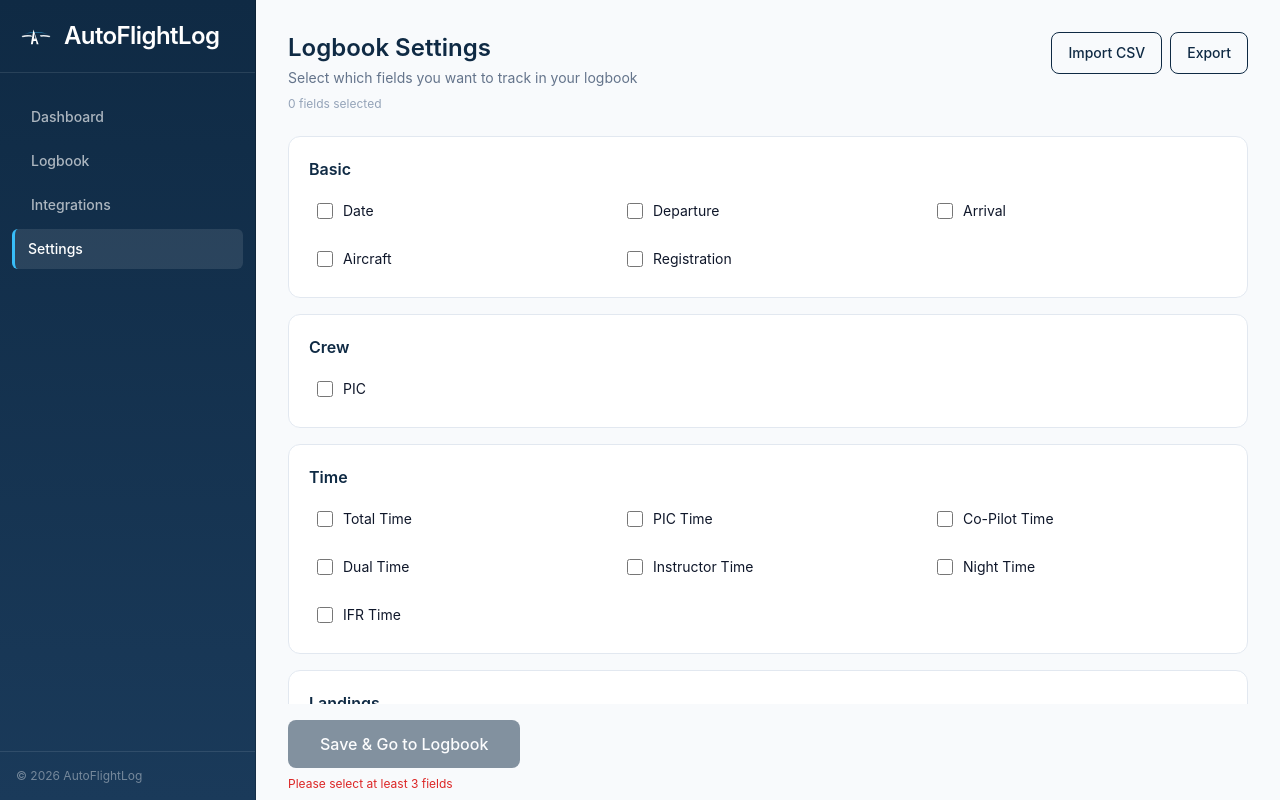
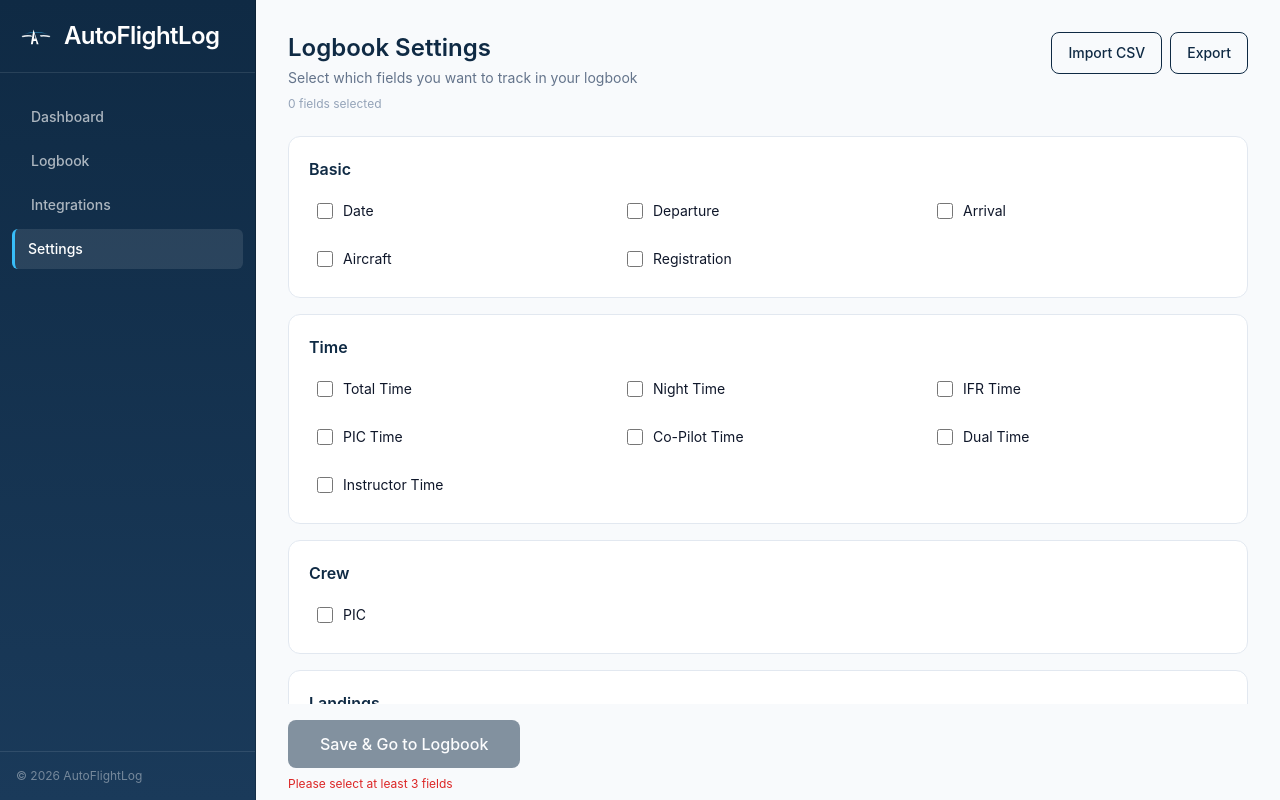
Before and after one commit to erhymo/autoflightlog, a Next.js app: page /app/me in a window 1280 px wide. Built offline with nearby package versions, Linux system fonts and the light colour scheme; no server answers; the database is empty; sample sign-in values are in the browser's storage.

Commit message:
Align EASA template, default view and logbook layout

```diff
--- a/src/app/(app)/app/logbook/page.tsx
+++ b/src/app/(app)/app/logbook/page.tsx
@@ -1,11 +1,12 @@
 "use client";
 
-import { useEffect, useState } from "react";
+import { useEffect, useMemo, useState } from "react";
 import { useRouter } from "next/navigation";
 import { listEntries, upsertEntry, getView, deleteEntry } from "@/lib/repo/firestoreRepos";
 import { LogbookEntry, ViewDefinition } from "@/types/domain";
 import { FIELD_CATALOG } from "@/types/fieldCatalog";
 import { getPrefillValuesForNewEntry } from "@/lib/suggestions/logbookDefaults";
+import { EASA_LOGBOOK_LAYOUT } from "@/lib/layouts/easaLogbookLayout";
 
 function nowIso() {
   return new Date().toISOString();
@@ -64,6 +65,37 @@
     await refresh();
   }
 
+	  // Determine which fields are currently active/visible according to the view
+	  const activeFieldIds = useMemo(() => {
+	    const ids = new Set<string>();
+	    if (view?.columns && view.columns.length > 0) {
+	      for (const col of view.columns) ids.add(col.fieldId);
+	    } else if (view?.visibleFields && view.visibleFields.length > 0) {
+	      for (const id of view.visibleFields) ids.add(id);
+	    }
+	    // Fallback: if nothing is configured, fall back to all known fields
+	    if (ids.size === 0) {
+	      for (const f of FIELD_CATALOG) ids.add(f.id);
+	    }
+	    return ids;
+	  }, [view]);
+
+	  // Build EASA-style layout filtered by the active fields
+	  const displayedGroups = useMemo(() => {
+	    return EASA_LOGBOOK_LAYOUT
+	      .map((group) => {
+	        const cols = group.columns.filter((col) => activeFieldIds.has(col.fieldId));
+	        if (cols.length === 0) return null;
+	        return { ...group, columns: cols };
+	      })
+	      .filter(Boolean) as typeof EASA_LOGBOOK_LAYOUT;
+	  }, [activeFieldIds]);
+
+	  const flatColumns = useMemo(
+	    () => displayedGroups.flatMap((g) => g.columns),
+	    [displayedGroups]
+	  );
+
 	  if (loading) {
 	    return (
 	      <div className="p-6">
@@ -86,7 +118,7 @@
 	    );
 	  }
 
-  if (!view || !view.columns || view.columns.length === 0) {
+	  if (displayedGroups.length === 0) {
 	    return (
 	      <div className="p-6 md:p-8">
 	        <h1 className="text-2xl font-semibold mb-4" style={{ color: "var(--aviation-blue)" }}>
@@ -96,11 +128,11 @@
 	          className="rounded-xl border p-6"
 	          style={{
 	            backgroundColor: "#FEF3C7",
-            borderColor: "var(--status-pending)"
+	            borderColor: "var(--status-pending)",
 	          }}
 	        >
 	          <p className="font-medium" style={{ color: "#92400E" }}>
-            Configure your logbook first. Go to{" "}
+	            No fields are selected for your logbook view. Go to{" "}
 	            <a
 	              href="/app/me"
 	              className="underline font-semibold hover:no-underline"
@@ -108,15 +140,12 @@
 	            >
 	              Settings
 	            </a>{" "}
-            to select fields.
+	            to choose which fields to show.
 	          </p>
 	        </div>
 	      </div>
 	    );
 	  }
-
-  // Sort columns by order
-  const sortedColumns = [...view.columns].sort((a, b) => a.order - b.order);
 
   return (
     <div className="p-6 md:p-8">
@@ -144,52 +173,76 @@
 	        className="rounded-xl border overflow-hidden shadow-sm"
 	        style={{
 	          backgroundColor: "var(--bg-card)",
-          borderColor: "var(--border-default)"
+	          borderColor: "var(--border-default)",
 	        }}
 	      >
 	        <div className="overflow-x-auto">
 	          <table className="w-full text-sm">
 	            <thead style={{ backgroundColor: "var(--bg-primary)" }}>
+	              {/* Top header row: group labels */}
 	              <tr className="border-b" style={{ borderColor: "var(--border-default)" }}>
-                {sortedColumns.map((col) => {
-                  const field = FIELD_CATALOG.find((f) => f.id === col.fieldId || f.key === col.fieldId);
-                  return (
 	                <th
-                      key={col.fieldId}
+	                  className="text-left px-3 py-3 font-semibold text-xs uppercase tracking-wide"
+	                  style={{ color: "var(--text-secondary)", width: 40 }}
+	                  rowSpan={2}
+	                >
+	                  #
+	                </th>
+	                {displayedGroups.map((group) => (
+	                  <th
+	                    key={group.id}
+	                    colSpan={group.columns.length}
+	                    rowSpan={group.columns.length > 1 ? 1 : 2}
 	                    className="text-left px-4 py-3 font-semibold text-xs uppercase tracking-wide"
-                      style={{
-                        width: col.width,
-                        color: "var(--text-secondary)"
-                      }}
+	                    style={{ color: "var(--text-secondary)" }}
 	                  >
-                      {field?.name || col.fieldId}
+	                    {group.label}
 	                  </th>
-                  );
-                })}
+	                ))}
 	                <th
 	                  className="text-left px-4 py-3 font-semibold text-xs uppercase tracking-wide"
-                  style={{
-                    width: 60,
-                    color: "var(--text-secondary)"
-                  }}
+	                  style={{ color: "var(--text-secondary)", width: 60 }}
+	                  rowSpan={2}
 	                >
 
 	                </th>
 	              </tr>
+	              {/* Second header row: sub-labels for grouped columns */}
+	              <tr className="border-b" style={{ borderColor: "var(--border-default)" }}>
+	                {displayedGroups.flatMap((group) =>
+	                  group.columns.length > 1
+	                    ? group.columns.map((col) => (
+	                        <th
+	                          key={`${group.id}-${col.fieldId}`}
+	                          className="text-left px-4 py-2 font-medium text-[11px] uppercase tracking-wide"
+	                          style={{ color: "var(--text-secondary)" }}
+	                        >
+	                          {col.subLabel ?? ""}
+	                        </th>
+	                      ))
+	                    : []
+	                )}
+	              </tr>
 	            </thead>
 	            <tbody>
-              {entries.map((entry) => (
+	              {entries.map((entry, rowIndex) => (
 	                <tr
 	                  key={entry.id}
 	                  className="border-t transition-colors"
 	                  style={{ borderColor: "var(--border-light)" }}
-                  onMouseEnter={(e) => e.currentTarget.style.backgroundColor = "var(--bg-hover)"}
-                  onMouseLeave={(e) => e.currentTarget.style.backgroundColor = "transparent"}
+	                  onMouseEnter={(e) => (e.currentTarget.style.backgroundColor = "var(--bg-hover)")}
+	                  onMouseLeave={(e) => (e.currentTarget.style.backgroundColor = "transparent")}
 	                >
-                  {sortedColumns.map((col) => (
+	                  <td
+	                    className="px-3 py-3 text-xs text-right select-none"
+	                    style={{ color: "var(--text-secondary)", width: 40 }}
+	                  >
+	                    {rowIndex + 1}
+	                  </td>
+	                  {flatColumns.map((col) => (
 	                    <td
 	                      key={col.fieldId}
-                      className="px-4 py-3 cursor-pointer"
+	                      className="px-4 py-3 cursor-pointer whitespace-nowrap"
 	                      style={{ color: "var(--text-primary)" }}
 	                      onClick={() => router.push(`/app/logbook/edit/${entry.id}`)}
 	                    >
@@ -225,7 +278,7 @@
 	                <tr>
 	                  <td
 	                    className="px-4 py-8 text-center"
-                    colSpan={sortedColumns.length + 1}
+	                    colSpan={flatColumns.length + 2}
 	                    style={{ color: "var(--text-secondary)" }}
 	                  >
 	                    No entries yet. Click "Add Entry" to get started.
--- a/src/app/(app)/app/me/page.tsx
+++ b/src/app/(app)/app/me/page.tsx
@@ -7,15 +7,26 @@
 import { buildDefaultView } from "@/lib/defaults/defaultView";
 import { upsertTemplate, upsertView, getUserFlags, setUserFlags } from "@/lib/repo/firestoreRepos";
 import { FieldType } from "@/types/domain";
+import { EASA_FIELD_ORDER } from "@/lib/layouts/easaLogbookLayout";
 
 function nowIso() {
   return new Date().toISOString();
 }
 
 export default function MyPage() {
-  const router = useRouter();
-  const [selected, setSelected] = useState<string[]>([]);
-  const catalog = useMemo(() => FIELD_CATALOG, []);
+	  const router = useRouter();
+	  const [selected, setSelected] = useState<string[]>([]);
+	  const catalog = useMemo(() => {
+	    // Sort catalog so it follows the same left-to-right order as the
+	    // EASA logbook layout, which makes Settings mirror the table.
+	    const orderIndex = new Map<string, number>();
+	    EASA_FIELD_ORDER.forEach((id, idx) => orderIndex.set(id, idx));
+	    return [...FIELD_CATALOG].sort((a, b) => {
+	      const ai = orderIndex.get(a.id) ?? 999;
+	      const bi = orderIndex.get(b.id) ?? 999;
+	      return ai - bi;
+	    });
+	  }, []);
 
   useEffect(() => {
     (async () => {
--- a/src/lib/defaults/defaultView.ts
+++ b/src/lib/defaults/defaultView.ts
@@ -1,25 +1,18 @@
 import { View } from "@/types/domain";
+import { EASA_FIELD_ORDER } from "@/lib/layouts/easaLogbookLayout";
 
 export function buildDefaultView(nowIso: string, templateId: string): View {
   const timestamp = nowIso || new Date().toISOString();
 
-  const visibleFields = [
-    "date",
-    "departure",
-    "arrival",
-    "aircraft",
-    "registration",
-    "totalTime",
-    "picTime",
-    "landingsDay",
-    "landingsNight",
-  ];
+	  // Start with all known EASA fields in the EASA layout order. Users can
+	  // later trim this down in Settings.
+	  const visibleFields = [...EASA_FIELD_ORDER];
 
-  const columns = visibleFields.map((fieldId, index) => ({
-    fieldId,
-    width: 150,
-    order: index + 1,
-  }));
+	  const columns = visibleFields.map((fieldId, index) => ({
+	    fieldId,
+	    width: 140,
+	    order: index + 1,
+	  }));
 
   return {
     id: "view_default",
--- a/src/lib/defaults/easaTemplate.ts
+++ b/src/lib/defaults/easaTemplate.ts
@@ -1,18 +1,27 @@
 import { Template, TemplateField } from "@/types/domain";
 import { EASA_FIELD_CATALOG } from "@/types/fieldCatalog";
+import { EASA_FIELD_ORDER } from "@/lib/layouts/easaLogbookLayout";
 
 export function buildDefaultEasaTemplate(nowIso?: string): Template {
   const timestamp = nowIso || new Date().toISOString();
 
-  const fields: TemplateField[] = EASA_FIELD_CATALOG.map((field, index) => ({
-    id: field.id,
-    name: field.name,
-    type: field.type as any,
-    required: ["date", "departure", "arrival", "totalTime"].includes(field.id),
-    order: index,
-  }));
+	  // Use the EASA_FIELD_ORDER so that forms follow the same order as
+	  // the EASA-style logbook table.
+	  const fields: TemplateField[] = EASA_FIELD_ORDER.map((fieldId, index) => {
+	    const field = EASA_FIELD_CATALOG.find((f) => f.id === fieldId || f.key === fieldId);
+	    if (!field) {
+	      throw new Error(`Unknown EASA field id in EASA_FIELD_ORDER: ${fieldId}`);
+	    }
+	    return {
+	      id: field.id,
+	      name: field.name,
+	      type: field.type as any,
+	      required: ["date", "departure", "arrival", "totalTime"].includes(field.id),
+	      order: index,
+	    };
+	  });
 
-  const formOrder = EASA_FIELD_CATALOG.map((f) => f.key || f.id);
+	  const formOrder = [...EASA_FIELD_ORDER];
 
   return {
     id: "tmpl_easa_default",
--- /dev/null
+++ b/src/lib/layouts/easaLogbookLayout.ts
@@ -0,0 +1,94 @@
+export interface EasaSubColumn {
+  fieldId: string;
+  subLabel?: string;
+}
+
+export interface EasaColumnGroup {
+  id: string; // logical id of the group (not necessarily a field id)
+  label: string; // main header label (e.g. "Pilot function time")
+  columns: EasaSubColumn[]; // ordered left-to-right
+}
+
+// EASA-inspired layout for the logbook table.
+// This describes only the visual structure; which fields are actually shown
+// is decided at runtime based on the user's selected fields/view.
+export const EASA_LOGBOOK_LAYOUT: EasaColumnGroup[] = [
+  {
+    id: "date",
+    label: "Date",
+    columns: [{ fieldId: "date" }],
+  },
+  {
+    id: "departure",
+    label: "Departure",
+    columns: [{ fieldId: "departure", subLabel: "Place" }],
+  },
+  {
+    id: "arrival",
+    label: "Arrival",
+    columns: [{ fieldId: "arrival", subLabel: "Place" }],
+  },
+  {
+    id: "aircraft",
+    label: "Aircraft",
+    columns: [
+      { fieldId: "aircraft", subLabel: "Type" },
+      { fieldId: "registration", subLabel: "Registration" },
+    ],
+  },
+  {
+    id: "totalTimeOfFlight",
+    label: "Total time of flight",
+    columns: [{ fieldId: "totalTime" }],
+  },
+  {
+    id: "picName",
+    label: "Name of PIC",
+    columns: [{ fieldId: "pic" }],
+  },
+  {
+    id: "landings",
+    label: "Landings",
+    columns: [
+      { fieldId: "landingsDay", subLabel: "Day" },
+      { fieldId: "landingsNight", subLabel: "Night" },
+    ],
+  },
+  {
+    id: "operationalCondition",
+    label: "Operational condition time",
+    columns: [
+      { fieldId: "nightTime", subLabel: "Night" },
+      { fieldId: "ifrTime", subLabel: "IFR" },
+    ],
+  },
+  {
+    id: "pilotFunction",
+    label: "Pilot function time",
+    columns: [
+      { fieldId: "picTime", subLabel: "PIC" },
+      { fieldId: "copilotTime", subLabel: "Co-pilot" },
+      { fieldId: "dualTime", subLabel: "Dual" },
+      { fieldId: "instructorTime", subLabel: "Instr" },
+    ],
+  },
+  {
+    id: "remarks",
+    label: "Remarks",
+    columns: [{ fieldId: "remarks" }],
+  },
+];
+
+// Flattened list of field IDs in the visual left-to-right order.
+// Used for default template/view ordering and for Settings UI ordering.
+export const EASA_FIELD_ORDER: string[] = (() => {
+  const result: string[] = [];
+  for (const group of EASA_LOGBOOK_LAYOUT) {
+    for (const col of group.columns) {
+      if (!result.includes(col.fieldId)) {
+        result.push(col.fieldId);
+      }
+    }
+  }
+  return result;
+})();
```
Also changed, not shown: 1 other file (tests, documents, lock files or other folders). Lines whose indentation alone changed are shown as unchanged.
